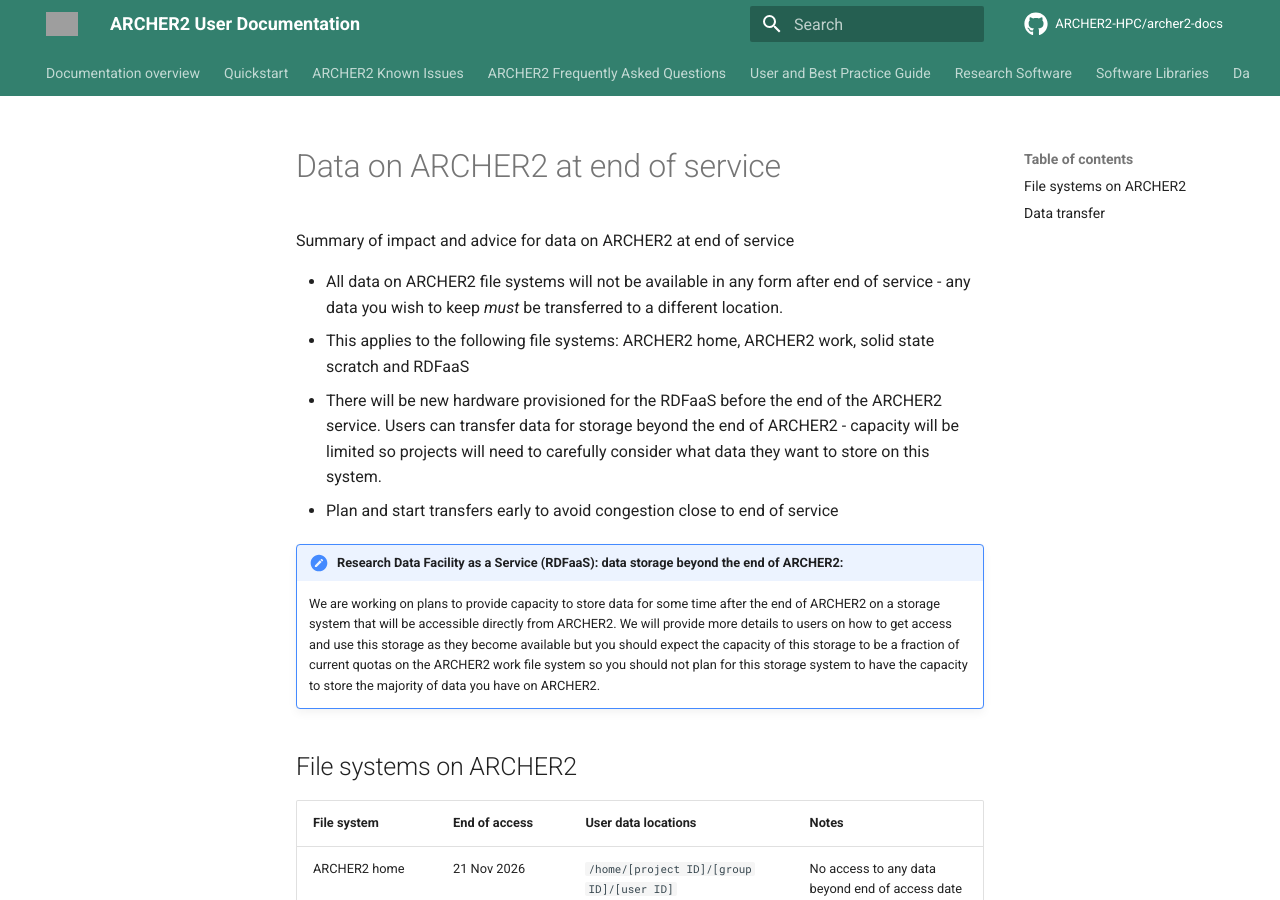
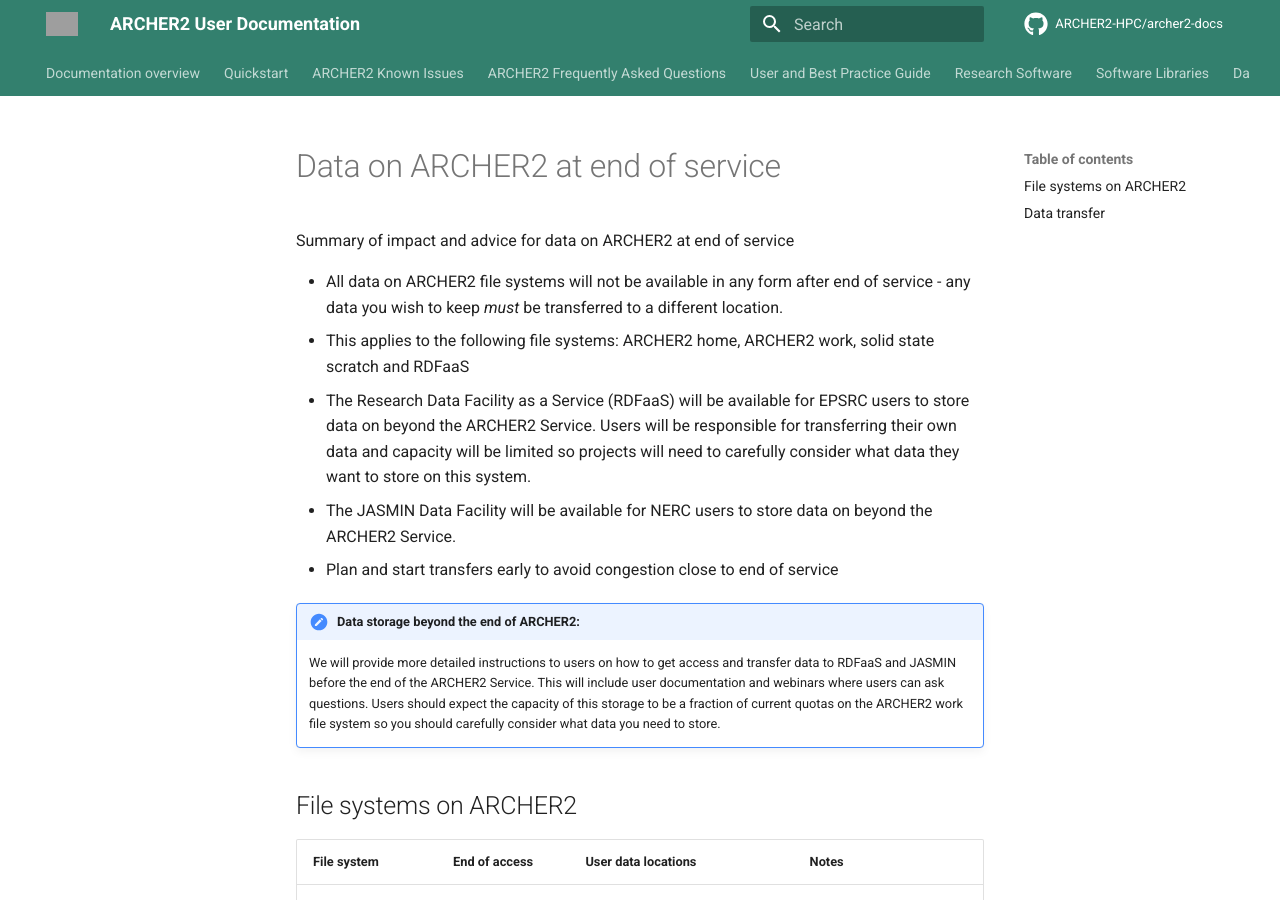
Before and after one commit to ARCHER2-HPC/archer2-docs, an MkDocs documentation site: the page built from docs/end-of-service-2026/data.md, in a window 1280 px wide and 900 px high. Built offline with MkDocs 1.6.1 and Material for MkDocs 9.7.7, drawn with Linux system fonts in a browser that asks for light colours; comment, search, counter and statistics services are not loaded; grey boxes are pictures that could not be loaded.

Commit message:
Update data.md

```diff
--- a/docs/end-of-service-2026/data.md
+++ b/docs/end-of-service-2026/data.md
@@ -5,19 +5,15 @@
 - All data on ARCHER2 file systems will not be available in any form after end of service -
   any data you wish to keep *must* be transferred to a different location.
   + This applies to the following file systems: ARCHER2 home, ARCHER2 work, solid state scratch and RDFaaS
-- There will be new hardware provisioned for the RDFaaS before the end of the ARCHER2 service. Users can transfer data for storage beyond
-  the end of ARCHER2 - capacity will be limited so projects will need to carefully consider what data they
+- The Research Data Facility as a Service (RDFaaS) will be available for EPSRC users to store data on beyond the ARCHER2 Service. Users will be responsible for transferring their own data and capacity will be limited so projects will need to carefully consider what data they
   want to store on this system.
+- The JASMIN Data Facility will be available for NERC users to store data on beyond the ARCHER2 Service.
 - Plan and start transfers early to avoid congestion close to end of service
 
-!!! note "Research Data Facility as a Service (RDFaaS): data storage beyond the end of ARCHER2: "
-    We are working on plans to provide capacity to store data for some time after the end of
-    ARCHER2 on a storage system that will be accessible directly from ARCHER2.
-    We will provide more details to users on how to get access and use this storage as they
-    become available but you should expect the capacity of this storage to be a fraction
-    of current quotas on the ARCHER2 work file system so you
-    should not plan for this storage system to have the capacity to store the majority of data
-    you have on ARCHER2.
+!!! note "Data storage beyond the end of ARCHER2: "
+    We will provide more detailed instructions to users on how to get access and transfer data to RDFaaS and JASMIN before the end of the ARCHER2 Service. This will include user documentation and webinars where users can ask questions.
+    Users should expect the capacity of this storage to be a fraction of current quotas on the ARCHER2 work file system so you
+    should carefully consider what data you need to store.
 
 ## File systems on ARCHER2
 
```
